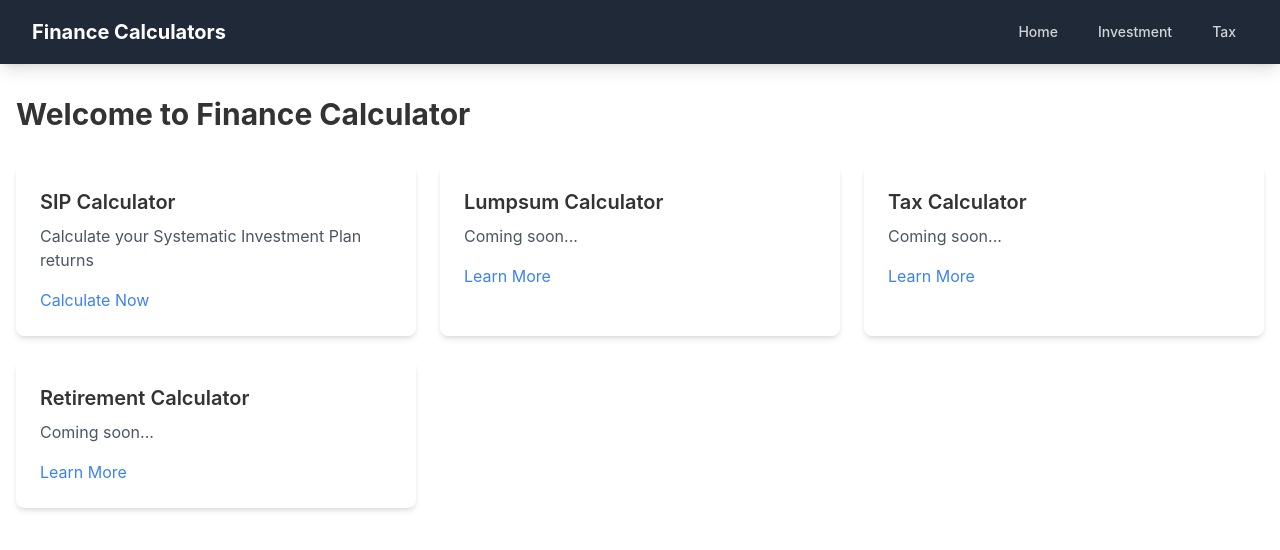
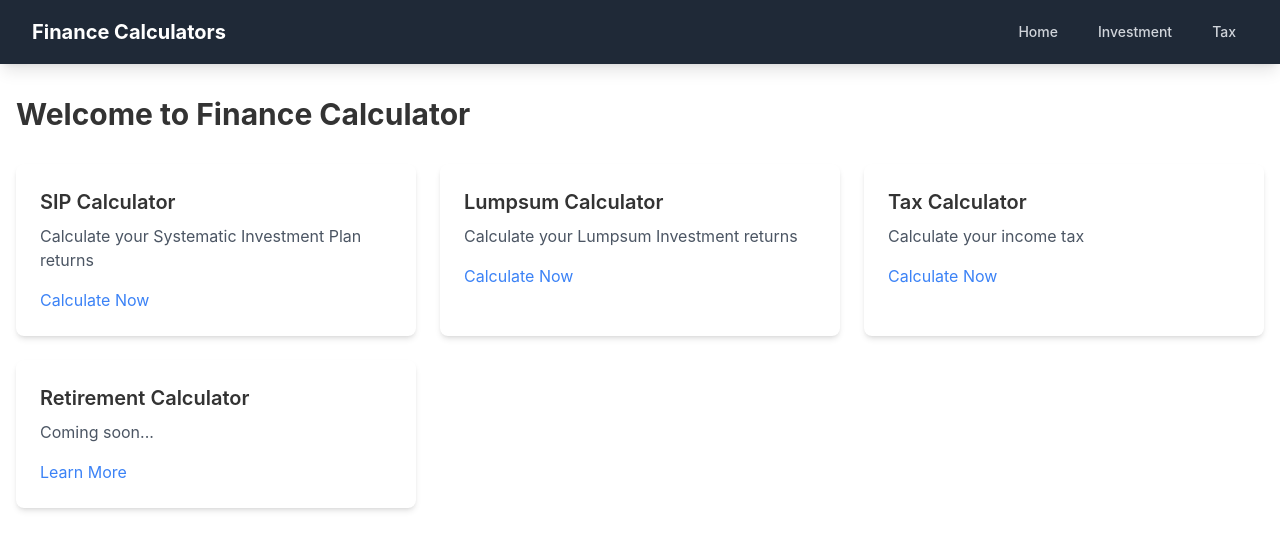
Before and after one commit to DhruvDoshi/Calculator, a React (Create React App) app: page / in a window 1280 px wide. Shown: the top 550 px of the page. Built offline with nearby package versions, Linux system fonts and the light colour scheme.

Commit message:
added link to homepage for tax calculator

```diff
--- a/src/components/HomePage.js
+++ b/src/components/HomePage.js
@@ -19,16 +19,16 @@ const HomePage = () => {
         <CalculatorCard
           title="SIP Calculator"
           description="Calculate your Systematic Investment Plan returns"
-          link="/investment"
+          link="/investment?type=sip"
         />
         <CalculatorCard
           title="Lumpsum Calculator"
-          description="Coming soon..."
-          link="/lumpsum"
+          description="Calculate your Lumpsum Investment returns"
+          link="/investment?type=lumpsum"
         />
         <CalculatorCard
           title="Tax Calculator"
-          description="Coming soon..."
+          description="Calculate your income tax"
           link="/tax"
         />
         <CalculatorCard
--- a/src/components/InvestmentCalculator.js
+++ b/src/components/InvestmentCalculator.js
@@ -2,6 +2,7 @@ import React, { useState, useEffect, useCallback } from 'react';
 import { Doughnut, Line } from 'react-chartjs-2';
 import { Chart as ChartJS, ArcElement, Tooltip, Legend, CategoryScale, LinearScale, PointElement, LineElement, Title } from 'chart.js';
 import DraggableSlider from './TaxInputSlider';
+import { useLocation } from 'react-router-dom';
 
 ChartJS.register(ArcElement, Tooltip, Legend, CategoryScale, LinearScale, PointElement, LineElement, Title);
 
@@ -14,6 +15,17 @@ const currencies = [
 ];
 
 const InvestmentCalculator = () => {
+  const [calculatorType, setCalculatorType] = useState('sip');
+  const location = useLocation();
+
+  useEffect(() => {
+    const searchParams = new URLSearchParams(location.search);
+    const type = searchParams.get('type');
+    if (type === 'sip' || type === 'lumpsum') {
+      setCalculatorType(type);
+    }
+  }, [location]);
+
   const [calculatorState, setCalculatorState] = useState({
     isSIP: true,
     monthlyInvestment: 2800,
@@ -321,17 +333,17 @@ const InvestmentCalculator = () => {
           <div className="flex space-x-2">
             <button
               className={`px-4 py-2 text-sm font-semibold rounded-md ${
-                isSIP ? 'bg-blue-500 text-white' : 'bg-gray-200 text-gray-700'
+                calculatorType === 'sip' ? 'bg-blue-500 text-white' : 'bg-gray-200 text-gray-700'
               }`}
-              onClick={() => updateState('isSIP', true)}
+              onClick={() => setCalculatorType('sip')}
             >
               SIP
             </button>
             <button
               className={`px-4 py-2 text-sm font-semibold rounded-md ${
-                !isSIP ? 'bg-blue-500 text-white' : 'bg-gray-200 text-gray-700'
+                calculatorType === 'lumpsum' ? 'bg-blue-500 text-white' : 'bg-gray-200 text-gray-700'
               }`}
-              onClick={() => updateState('isSIP', false)}
+              onClick={() => setCalculatorType('lumpsum')}
             >
               Lumpsum
             </button>
```
